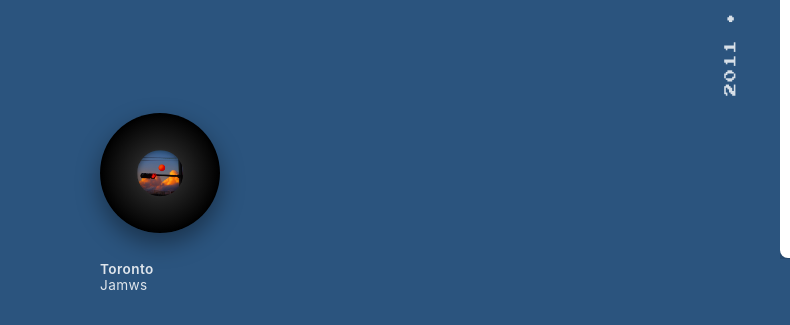
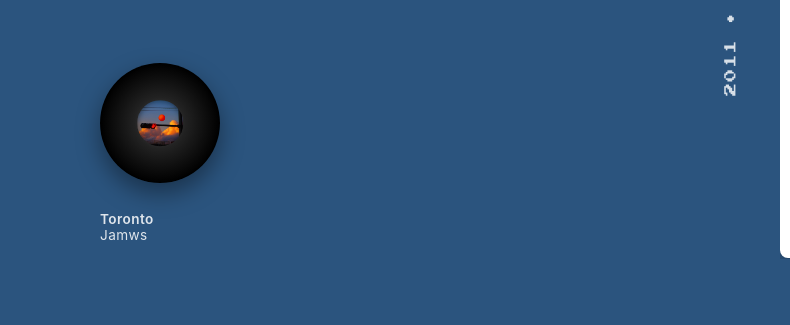
Before and after one commit to jasmineguru/csc31625f-iphonestories, a plain HTML site: page index.html in a window 1280 px wide. Shown: the part 495-820 px from the top of the page, 0-790 px from the left. Drawn offline with nearby package versions, Linux system fonts and the light colour scheme.

Commit message:
Update style.css

```diff
--- a/css/style.css
+++ b/css/style.css
@@ -19,7 +19,7 @@
   }
   #audio-player {
   position: fixed;
-  bottom: 210px;
+  bottom: 260px;
   left: 100px;
   width: 160px;
   height: 160px;
```
